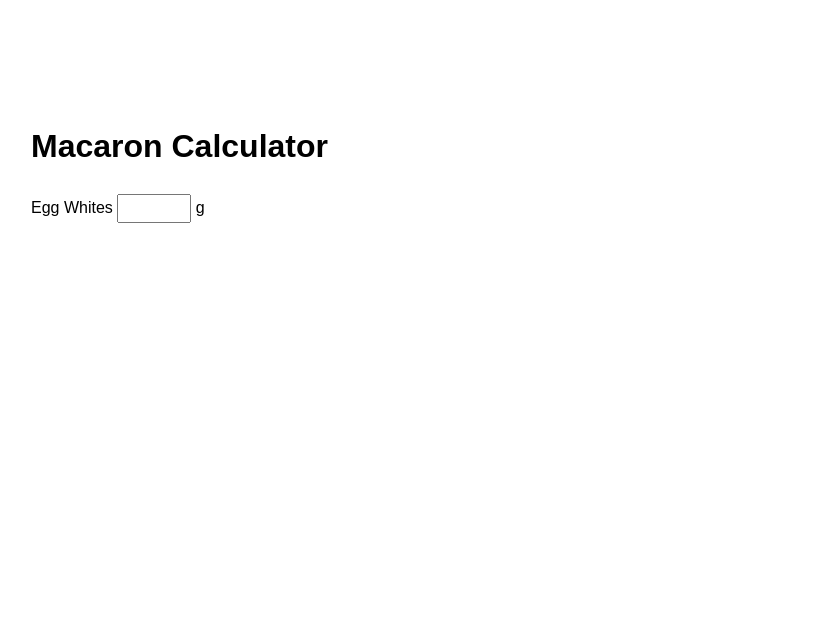
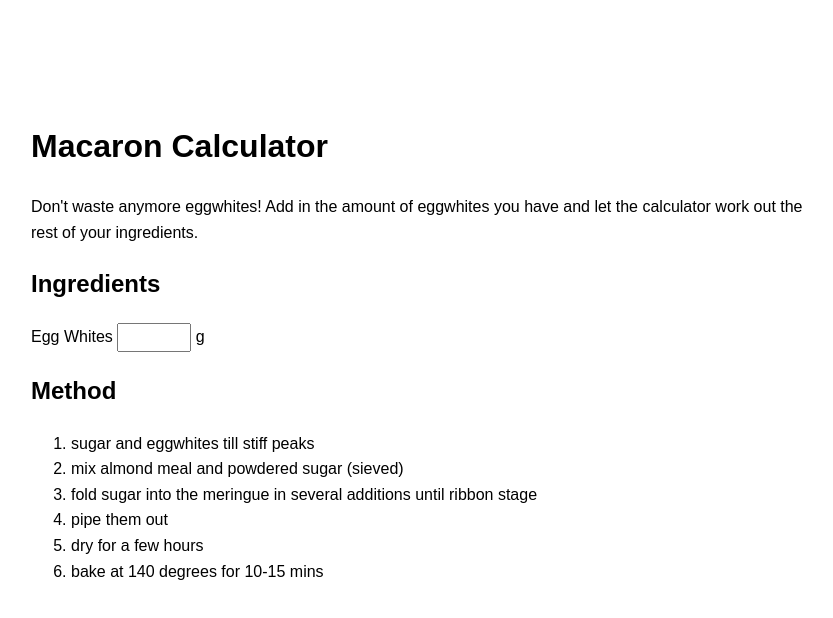
Before and after one commit to melipasta/melipasta, a plain HTML site: page index.html in a window 1280 px wide. Shown: the whole page, without its empty margins (209-1042 px from the left). Drawn offline with Linux system fonts and the light colour scheme.

Commit message:
added words

```diff
--- a/index.html
+++ b/index.html
@@ -21,7 +21,9 @@
 </head>
 <body>
   <h1>Macaron Calculator</h1>
+  <p>Don't waste anymore eggwhites! Add in the amount of eggwhites you have and let the calculator work out the rest of your ingredients.</p>
 
+  <h2>Ingredients</h2>
   <!-- Ingredient totals with ___ placeholders for variable replacement -->
   Egg Whites <input type="number" id="egg-whites"/> g <br />
 
@@ -86,5 +88,14 @@
       }
     });
   </script>
+  <h2>Method</h2>
+  <ol>
+    <li>sugar and eggwhites till stiff peaks</li>
+    <li>mix almond meal and powdered sugar (sieved)</li>
+    <li>fold sugar into the meringue in several additions until ribbon stage</li>
+    <li>pipe them out</li>
+    <li>dry for a few hours</li>
+    <li>bake at 140 degrees for 10-15 mins</li>
+  </ol>
 </body>
 </html>
```
